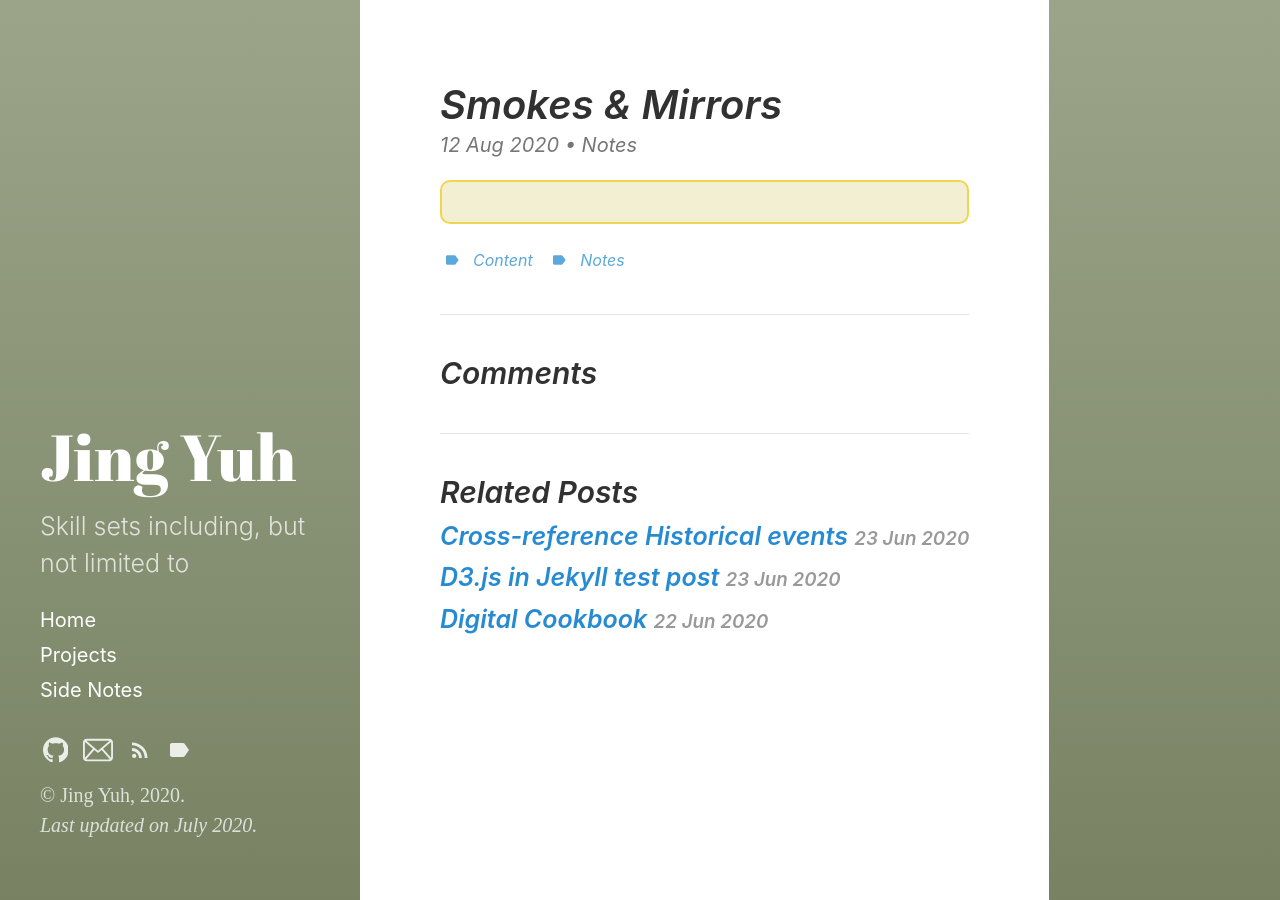
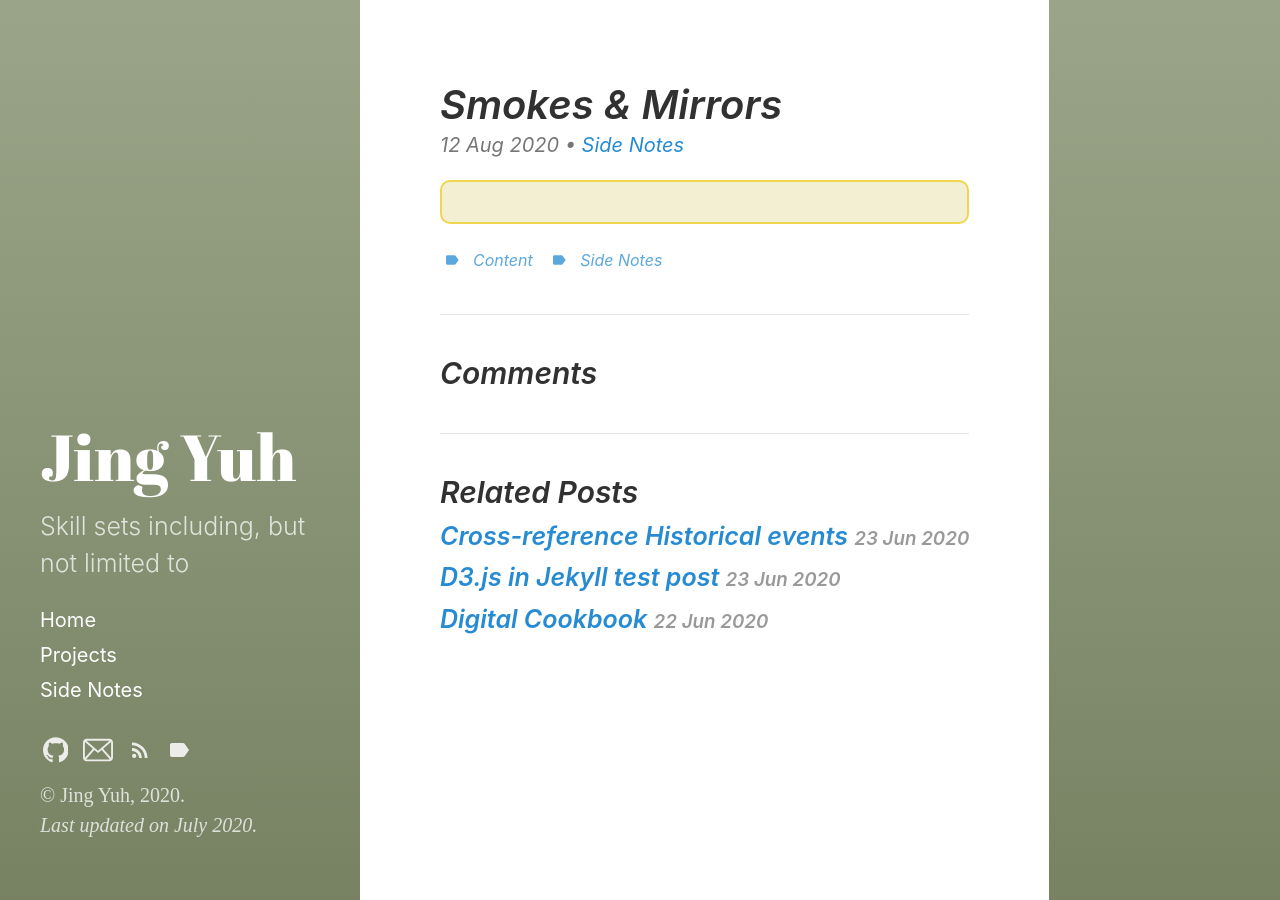
Before and after one commit to jyang123-bit/Website, a Jekyll site: the page built from _posts/2020-08-12-SideNotes-Smoke & Mirrors.md, in a window 1280 px wide. Built offline with Jekyll 4.4.1, drawn with Linux system fonts in a browser that asks for light colours.

Commit message:
Update and rename 2020-08-12-Notes-Smoke & Mirrors.md to 2020-08-12-SideNotes-Smoke & Mirrors.md

```diff
--- a/_posts/2020-08-12-Notes-Smoke & Mirrors.md
+++ b/_posts/2020-08-12-SideNotes-Smoke & Mirrors.md
@@ -3,11 +3,11 @@ layout: post
 title: "Smokes & Mirrors"
 
 categories:
-  - Notes
+  - Side Notes
 
 tags:
   - Content
-  - Notes
+  - Side Notes
 
 
 last_modified_at:
```
